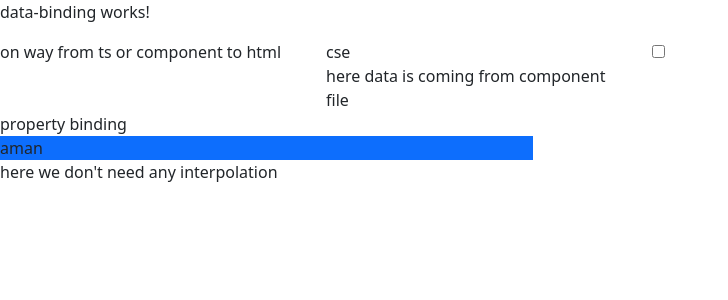
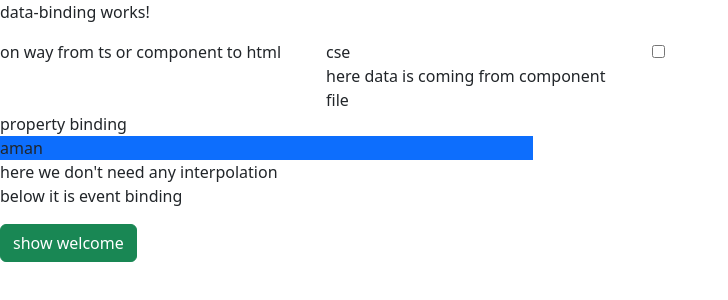
Before and after one commit to Amanavi75/Practice_ng, an Angular app: page / in a window 1280 px wide. Shown: the top 300 px of the page, without its empty margins (0-728 px from the left). Built offline with nearby package versions, Linux system fonts and the light colour scheme.

Commit message:
intro to event binding

```diff
--- a/src/app/components/data-binding/data-binding.component.html
+++ b/src/app/components/data-binding/data-binding.component.html
@@ -28,3 +28,13 @@
 
 
 </div>
+
+<p>below it is event binding </p>
+
+<button class="btn btn-success" (click)="showAlert('welcome angular 18')">
+
+    show welcome
+
+
+
+</button>
--- a/src/app/components/data-binding/data-binding.component.ts
+++ b/src/app/components/data-binding/data-binding.component.ts
@@ -19,5 +19,13 @@ export class DataBindingComponent {
 
   }
 
+   showAlert(message:string){
+
+    alert(message)
+
+  }
+
+
+
 
 }
```
